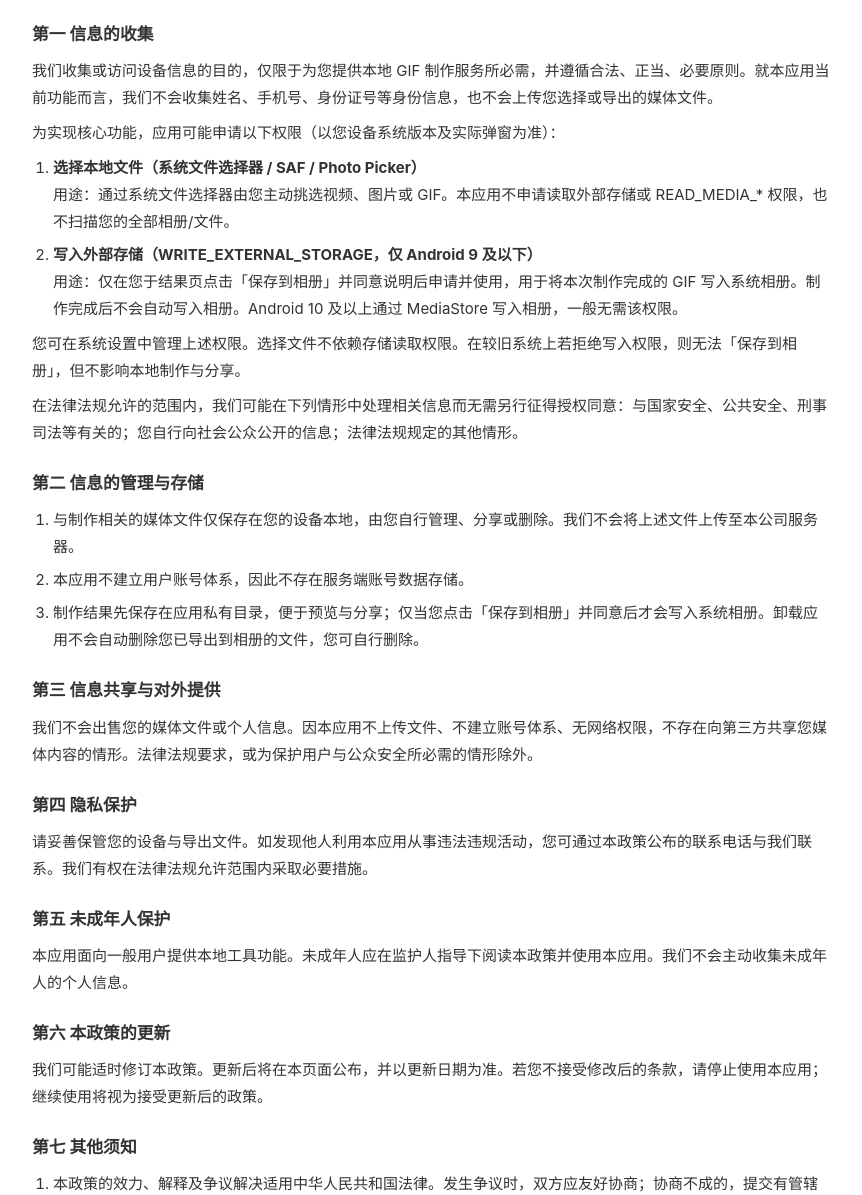
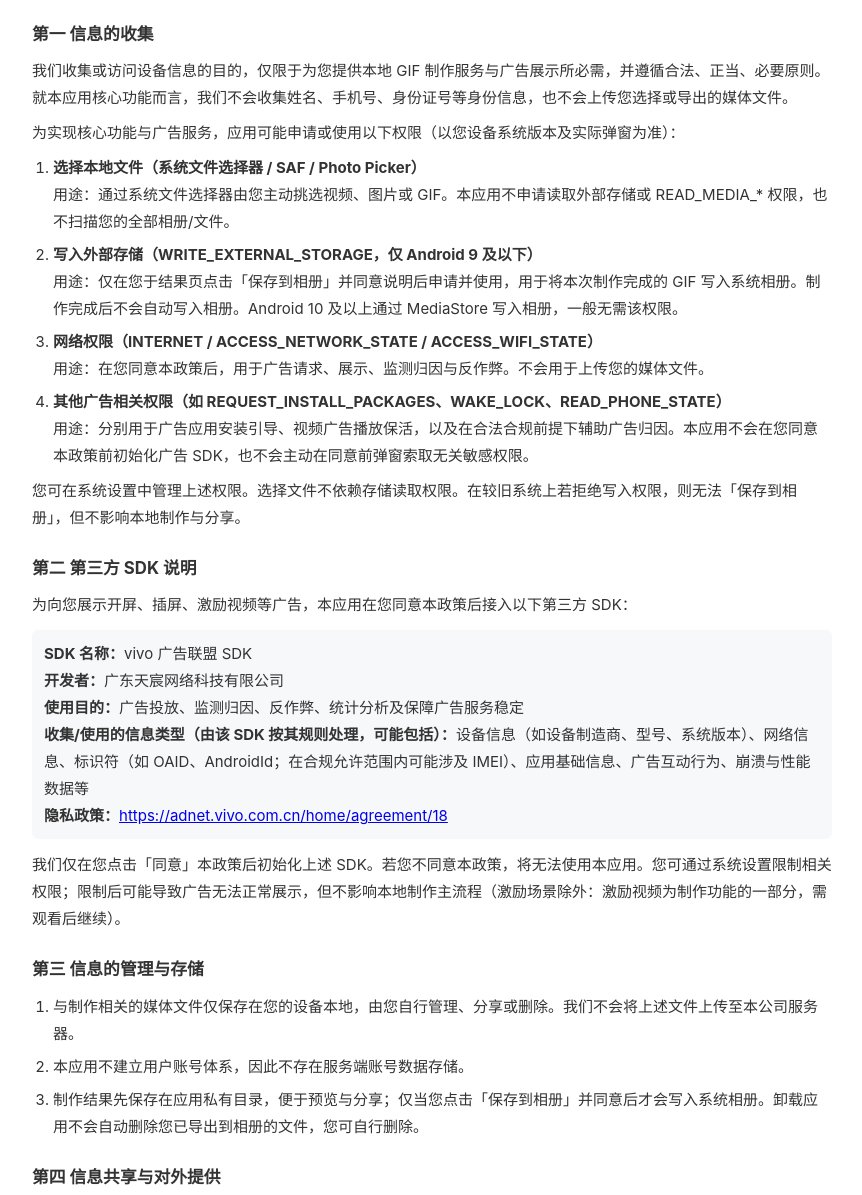
Before and after one commit to lili20160325/kuaizhuan-privacy, a plain HTML site: page gif.html in a window 1280 px wide. Shown: the part 550-1745 px from the top of the page, without its empty margins (208-1070 px from the left). Drawn offline with Linux system fonts and the light colour scheme.

Commit message:
docs(gif): declare vivo ad alliance SDK in privacy policy
Update 快转GIF制作 privacy page for vivo channel: network/ad permissions and third-party SDK (广东天宸网络科技有限公司) with policy link.

```diff
--- a/gif.html
+++ b/gif.html
@@ -34,8 +34,8 @@
 <body>
   <h1>快转GIF制作 — 隐私政策</h1>
   <div class="dates">
-    版本日期：2026年10月15日<br />
-    生效日期：2026年10月15日
+    版本日期：2026年10月22日<br />
+    生效日期：2026年10月22日
   </div>
 
   <p>
@@ -49,7 +49,7 @@
     <strong>联系电话：</strong><a href="tel:18805050598">18805050598</a><br />
     <strong>应用名称：</strong>快转GIF制作<br />
     <strong>应用包名：</strong>com.kuaizhuan.gifmaker<br />
-    本应用为本地 GIF 制作工具，主要功能不依赖联网收集个人信息。视频转 GIF、图片合成 GIF、裁剪与编辑均在您的设备本地完成，不会将您的媒体文件上传至服务器。本应用不提供账号注册或登录。本应用清单中未声明网络权限（INTERNET）。
+    本应用为本地 GIF 制作工具。视频转 GIF、图片合成 GIF、裁剪与编辑均在您的设备本地完成，不会将您的媒体文件上传至本公司服务器。本应用不提供账号注册或登录。为展示广告，本应用在您同意本政策后会初始化第三方广告 SDK，并使用网络相关权限。
   </div>
 
   <p>
@@ -58,9 +58,9 @@
 
   <h2>第一 信息的收集</h2>
   <p>
-    我们收集或访问设备信息的目的，仅限于为您提供本地 GIF 制作服务所必需，并遵循合法、正当、必要原则。就本应用当前功能而言，我们不会收集姓名、手机号、身份证号等身份信息，也不会上传您选择或导出的媒体文件。
+    我们收集或访问设备信息的目的，仅限于为您提供本地 GIF 制作服务与广告展示所必需，并遵循合法、正当、必要原则。就本应用核心功能而言，我们不会收集姓名、手机号、身份证号等身份信息，也不会上传您选择或导出的媒体文件。
   </p>
-  <p>为实现核心功能，应用可能申请以下权限（以您设备系统版本及实际弹窗为准）：</p>
+  <p>为实现核心功能与广告服务，应用可能申请或使用以下权限（以您设备系统版本及实际弹窗为准）：</p>
   <ol>
     <li>
       <strong>选择本地文件（系统文件选择器 / SAF / Photo Picker）</strong><br />
@@ -70,48 +70,66 @@
       <strong>写入外部存储（WRITE_EXTERNAL_STORAGE，仅 Android 9 及以下）</strong><br />
       用途：仅在您于结果页点击「保存到相册」并同意说明后申请并使用，用于将本次制作完成的 GIF 写入系统相册。制作完成后不会自动写入相册。Android 10 及以上通过 MediaStore 写入相册，一般无需该权限。
     </li>
+    <li>
+      <strong>网络权限（INTERNET / ACCESS_NETWORK_STATE / ACCESS_WIFI_STATE）</strong><br />
+      用途：在您同意本政策后，用于广告请求、展示、监测归因与反作弊。不会用于上传您的媒体文件。
+    </li>
+    <li>
+      <strong>其他广告相关权限（如 REQUEST_INSTALL_PACKAGES、WAKE_LOCK、READ_PHONE_STATE）</strong><br />
+      用途：分别用于广告应用安装引导、视频广告播放保活，以及在合法合规前提下辅助广告归因。本应用不会在您同意本政策前初始化广告 SDK，也不会主动在同意前弹窗索取无关敏感权限。
+    </li>
   </ol>
   <p>
     您可在系统设置中管理上述权限。选择文件不依赖存储读取权限。在较旧系统上若拒绝写入权限，则无法「保存到相册」，但不影响本地制作与分享。
   </p>
+
+  <h2>第二 第三方 SDK 说明</h2>
+  <p>为向您展示开屏、插屏、激励视频等广告，本应用在您同意本政策后接入以下第三方 SDK：</p>
+  <div class="box">
+    <strong>SDK 名称：</strong>vivo 广告联盟 SDK<br />
+    <strong>开发者：</strong>广东天宸网络科技有限公司<br />
+    <strong>使用目的：</strong>广告投放、监测归因、反作弊、统计分析及保障广告服务稳定<br />
+    <strong>收集/使用的信息类型（由该 SDK 按其规则处理，可能包括）：</strong>设备信息（如设备制造商、型号、系统版本）、网络信息、标识符（如 OAID、AndroidId；在合规允许范围内可能涉及 IMEI）、应用基础信息、广告互动行为、崩溃与性能数据等<br />
+    <strong>隐私政策：</strong><a href="https://adnet.vivo.com.cn/home/agreement/18" target="_blank" rel="noopener">https://adnet.vivo.com.cn/home/agreement/18</a>
+  </div>
   <p>
-    在法律法规允许的范围内，我们可能在下列情形中处理相关信息而无需另行征得授权同意：与国家安全、公共安全、刑事司法等有关的；您自行向社会公众公开的信息；法律法规规定的其他情形。
+    我们仅在您点击「同意」本政策后初始化上述 SDK。若您不同意本政策，将无法使用本应用。您可通过系统设置限制相关权限；限制后可能导致广告无法正常展示，但不影响本地制作主流程（激励场景除外：激励视频为制作功能的一部分，需观看后继续）。
   </p>
 
-  <h2>第二 信息的管理与存储</h2>
+  <h2>第三 信息的管理与存储</h2>
   <ol>
     <li>与制作相关的媒体文件仅保存在您的设备本地，由您自行管理、分享或删除。我们不会将上述文件上传至本公司服务器。</li>
     <li>本应用不建立用户账号体系，因此不存在服务端账号数据存储。</li>
     <li>制作结果先保存在应用私有目录，便于预览与分享；仅当您点击「保存到相册」并同意后才会写入系统相册。卸载应用不会自动删除您已导出到相册的文件，您可自行删除。</li>
   </ol>
 
-  <h2>第三 信息共享与对外提供</h2>
+  <h2>第四 信息共享与对外提供</h2>
   <p>
-    我们不会出售您的媒体文件或个人信息。因本应用不上传文件、不建立账号体系、无网络权限，不存在向第三方共享您媒体内容的情形。法律法规要求，或为保护用户与公众安全所必需的情形除外。
+    我们不会出售您的媒体文件或个人信息。除为实现广告服务而由上述第三方 SDK 按其隐私政策处理相关信息外，我们不会向其他第三方共享您的媒体内容。法律法规要求，或为保护用户与公众安全所必需的情形除外。
   </p>
 
-  <h2>第四 隐私保护</h2>
+  <h2>第五 隐私保护</h2>
   <p>
     请妥善保管您的设备与导出文件。如发现他人利用本应用从事违法违规活动，您可通过本政策公布的联系电话与我们联系。我们有权在法律法规允许范围内采取必要措施。
   </p>
 
-  <h2>第五 未成年人保护</h2>
+  <h2>第六 未成年人保护</h2>
   <p>
     本应用面向一般用户提供本地工具功能。未成年人应在监护人指导下阅读本政策并使用本应用。我们不会主动收集未成年人的个人信息。
   </p>
 
-  <h2>第六 本政策的更新</h2>
+  <h2>第七 本政策的更新</h2>
   <p>
     我们可能适时修订本政策。更新后将在本页面公布，并以更新日期为准。若您不接受修改后的条款，请停止使用本应用；继续使用将视为接受更新后的政策。
   </p>
 
-  <h2>第七 其他须知</h2>
+  <h2>第八 其他须知</h2>
   <ol>
     <li>本政策的效力、解释及争议解决适用中华人民共和国法律。发生争议时，双方应友好协商；协商不成的，提交有管辖权的人民法院解决。</li>
     <li>本政策任一条款被认定无效的，不影响其余条款的效力。</li>
   </ol>
 
-  <h2>第八 联系我们</h2>
+  <h2>第九 联系我们</h2>
   <p>
     公司名称：厦门来动我信息技术有限公司<br />
     地址：厦门市集美区天阳路29号第三层301室之六<br />
```
